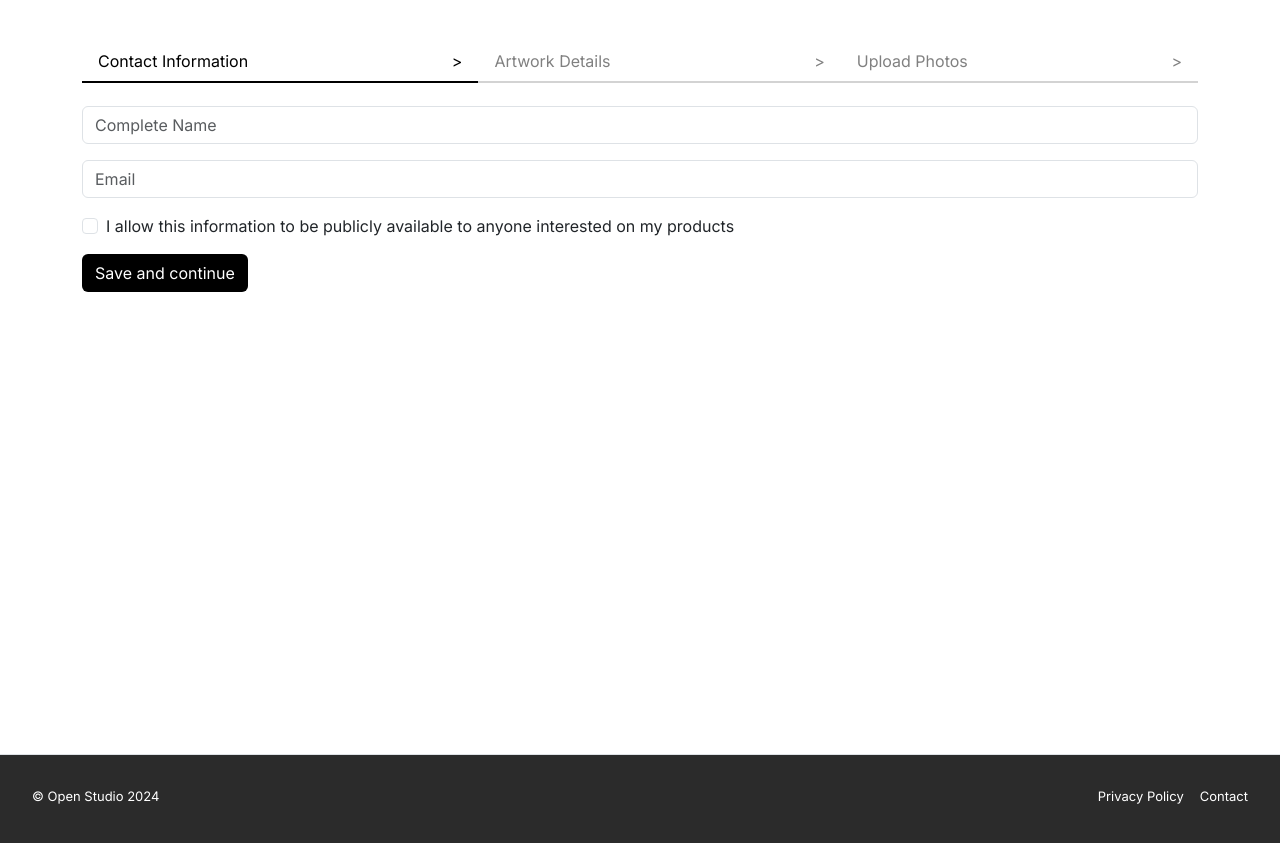
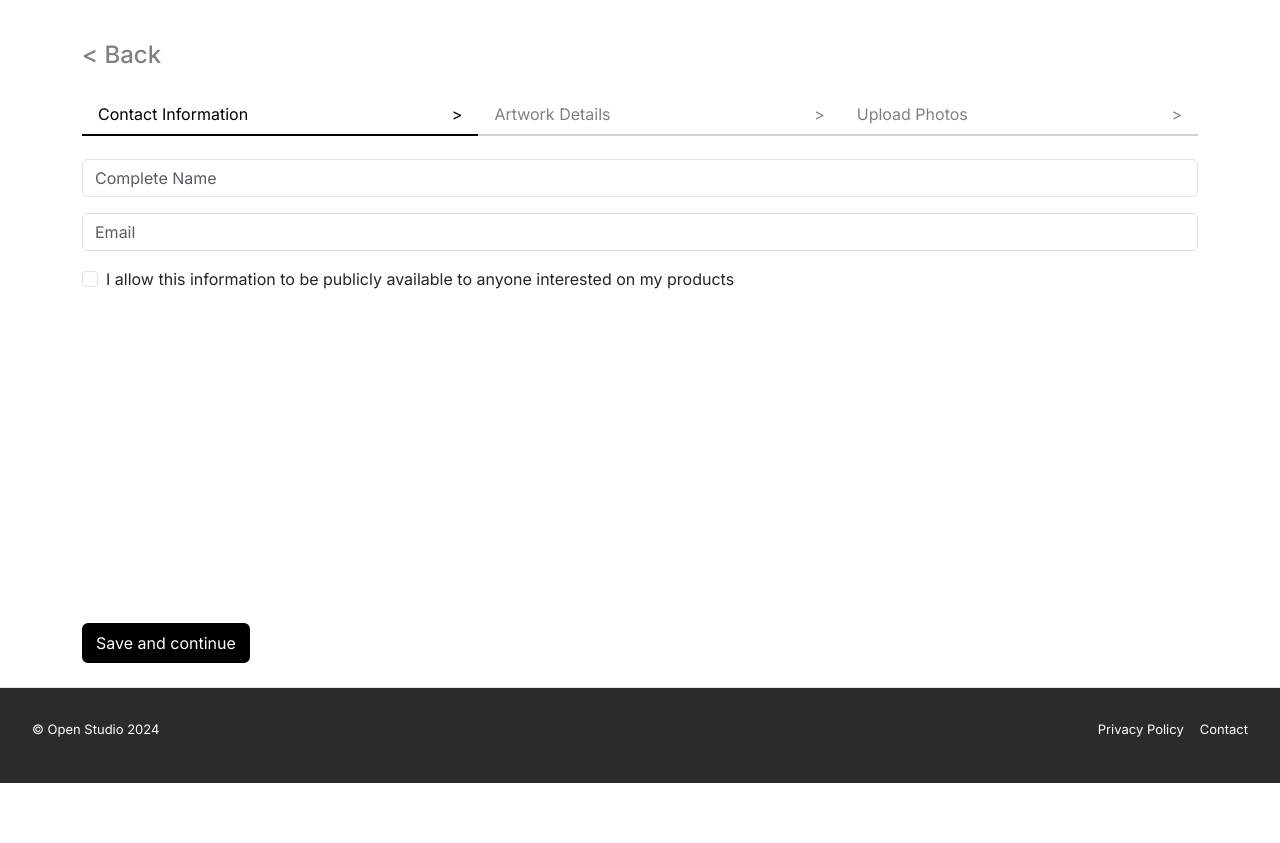
Before and after one commit to LuckyCaves/OpenStudio, a plain HTML site: page views/upload.html in a window 1280 px wide. Shown: the part 63-906 px from the top of the page. After the commit the page ends 846 px from the top, so only its background shows below. Drawn offline with nearby package versions, Linux system fonts and the light colour scheme.

Commit message:
Adding Back link and Button margin to upload.html

```diff
--- a/styles/upload.css
+++ b/styles/upload.css
@@ -23,8 +23,22 @@
 .btn-black {
     background-color: black;
     color: white;
+    border: 2px solid black;
 }
 
-.tab-pane {
-    height: calc(100vh - 22vh);
+.btn-black:hover {
+    border: 2px solid black;
 }
+
+.m-container {
+    height: calc(100vh - 37vh);
+}
+
+a {
+    text-decoration: none;
+    color: grey;
+}
+
+a:hover {
+    text-decoration: underline;
+}
--- a/views/upload.html
+++ b/views/upload.html
@@ -72,8 +72,10 @@
 				</div>
 			</nav>
         </header>
+
         <main>
             <div class="container mt-4">
+                <h4 class="mb-4"><a href="">&lt; Back</a></h2>
                 <nav>
                 <div class="nav nav-tabs nav-fill" id="nav-tab" role="tablist">
                     <button class="nav-link active" id="nav-home-tab" data-bs-toggle="tab" data-bs-target="#nav-home" type="button" role="tab" aria-controls="nav-home" aria-selected="true">Contact Information <span class="marker">></span></button>
@@ -84,6 +86,7 @@
                 <div class="tab-content" id="nav-tabContent">
                     <div class="tab-pane fade mt-4 mb-4 show active" id="nav-home" role="tabpanel" aria-labelledby="nav-home-tab" tabindex="0">
                         <form>
+                            <div class="m-container d-flex flex-column">
                                 <div class="mb-3">
                                     <input type="text" class="form-control" id="name" placeholder="Complete Name">
                                 </div>
@@ -100,10 +103,12 @@
                                 <div class="mt-auto">
                                     <button type="submit" class="btn btn-black">Save and continue</button>
                                 </div>
+                            </div>
                         </form>
                     </div>
                     <div class="tab-pane fade mt-4 mb-4" id="nav-profile" role="tabpanel" aria-labelledby="nav-profile-tab" tabindex="0">
                         <form>
+                            <div class="m-container d-flex flex-column">
                                 <div class="mb-3">
                                     <input type="text" class="form-control" id="title" placeholder="Title">
                                 </div>
@@ -154,11 +159,12 @@
                                 <div class="mt-auto">
                                     <button type="submit" class="btn btn-black">Save and continue</button>
                                 </div>
-
+                            </div>
                         </form>
                     </div>
                     <div class="tab-pane fade mt-4 mb-4" id="nav-contact" role="tabpanel" aria-labelledby="nav-contact-tab" tabindex="0">
-
+                        <form>
+                            <div class="m-container d-flex flex-column">
                                 <div class="mb-3" style="border: 2px solid black; height: 300px;">
 
                                 </div>
@@ -166,6 +172,8 @@
                                 <div class="mt-auto">
                                     <button type="submit" class="btn btn-black">Save and continue</button>
                                 </div>
+                            </div>
+                        </form>
                     </div>
                 </div>
             </div>
```
Lines whose indentation alone changed are shown as unchanged.
